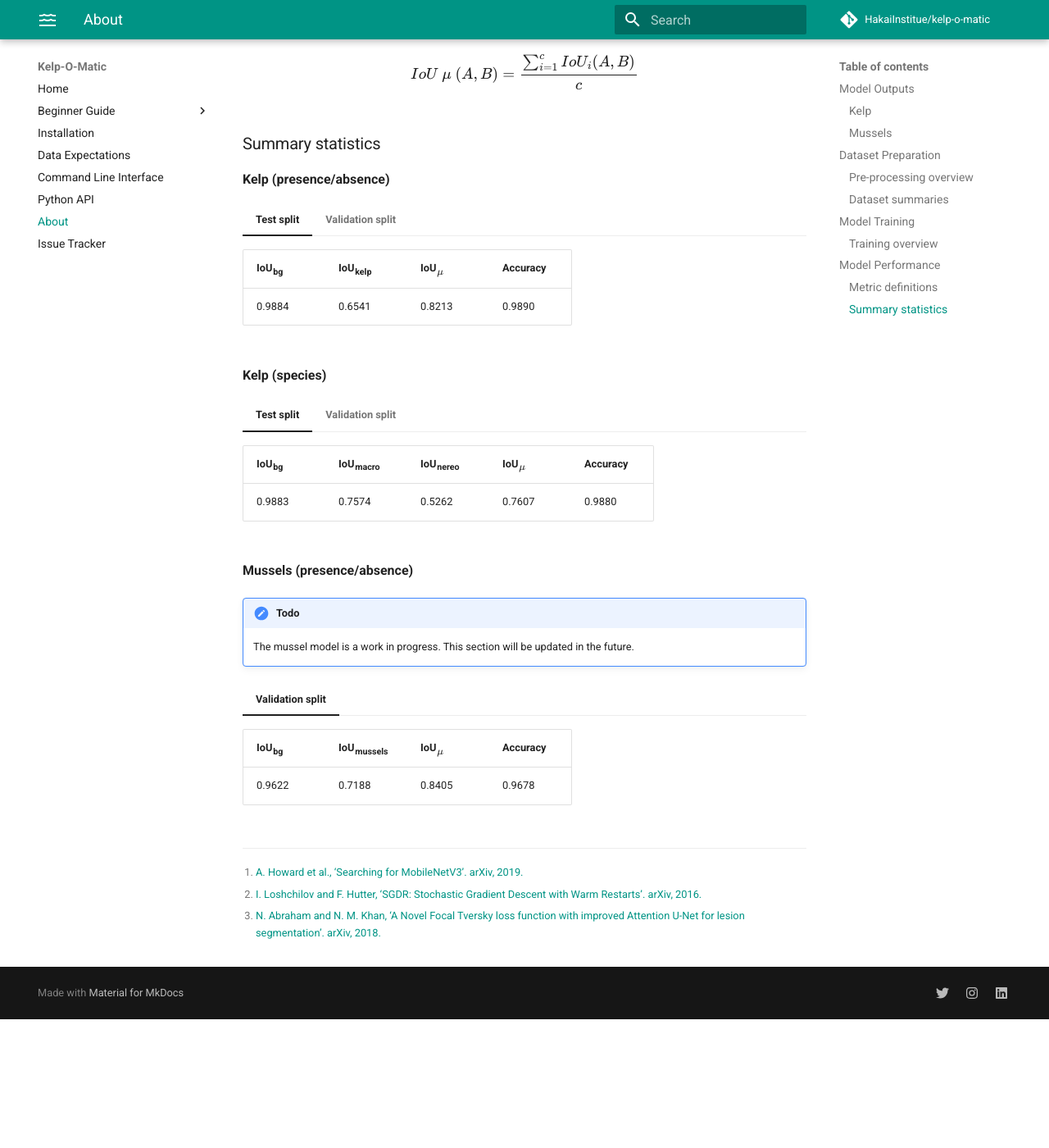
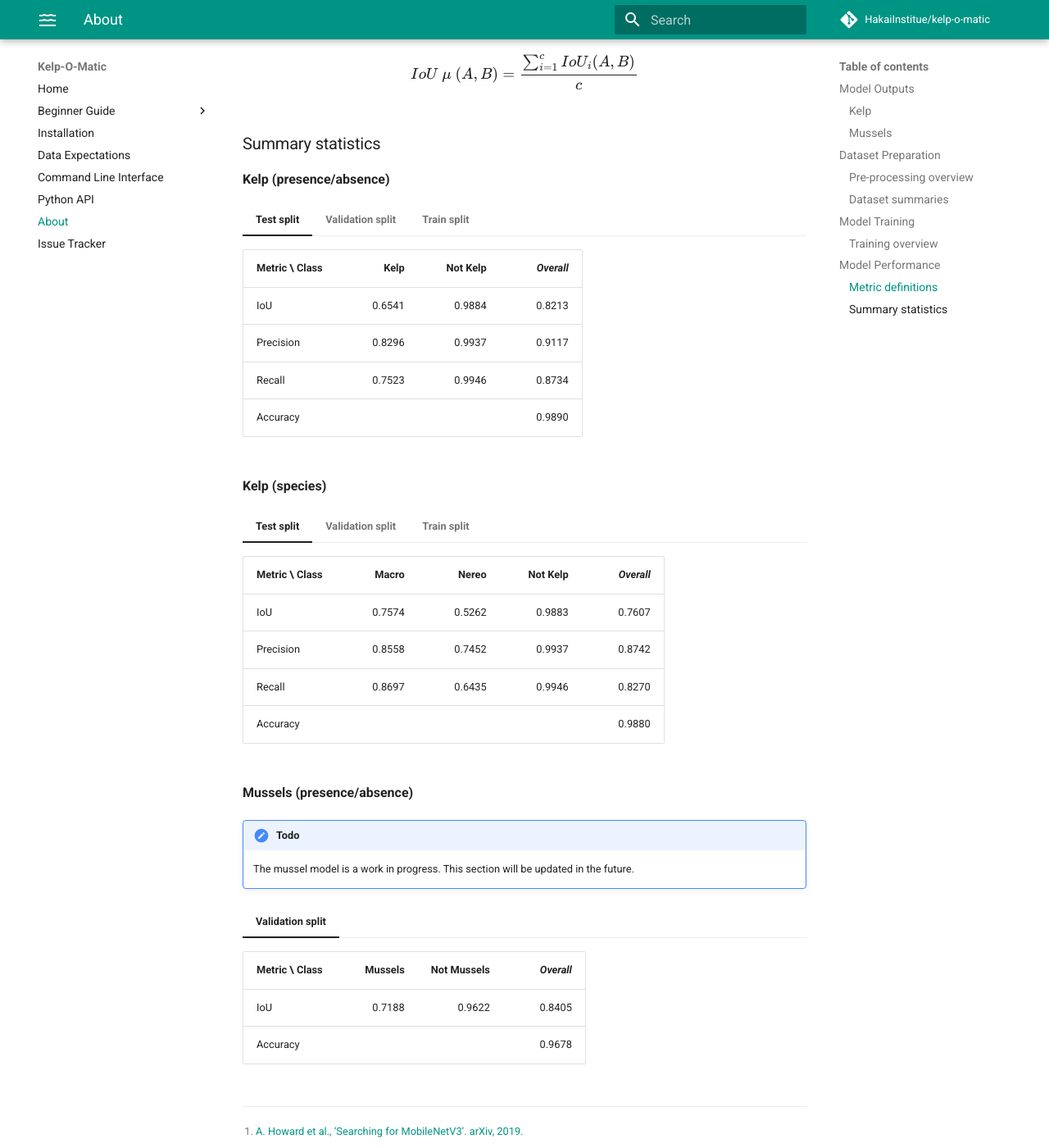
Before and after one commit to HakaiInstitute/kelp-o-matic, an MkDocs documentation site: the page built from docs/about.md, in a window 1280 px wide and 1400 px high, scrolled down 3738 px. Shown: the whole window at 82% size. Built offline with MkDocs 1.6.1 and Material for MkDocs 9.7.7, drawn with Linux system fonts in a browser that asks for light colours; comment, search, counter and statistics services are not loaded; before the commit the page ends 4981 px from its top, so only the background shows below that.

Commit message:
Update performance stats

```diff
--- a/docs/about.md
+++ b/docs/about.md
@@ -194,29 +194,59 @@
 
 === "Test split"
 
-    | IoU~bg~ | IoU~kelp~ | IoU~$\mu$~ | Accuracy |
-    |---------|-----------|------------|----------|
-    | 0.9884  | 0.6541    | 0.8213     | 0.9890   |
+    | Metric \\ Class |   Kelp | Not Kelp | *Overall* |
+    |:----------------|-------:|---------:|----------:|
+    | IoU             | 0.6541 |   0.9884 |    0.8213 |
+    | Precision       | 0.8296 |   0.9937 |    0.9117 |
+    | Recall          | 0.7523 |   0.9946 |    0.8734 |
+    | Accuracy        |        |          |    0.9890 |
 
 === "Validation split"
 
-    | IoU~bg~ | IoU~kelp~ | IoU~$\mu$~ | Accuracy |
-    |---------|-----------|------------|----------|
-    | 0.9857  | 0.6964    | 0.8410     | 0.9865   |
+    | Metric \\ Class |   Kelp | Not Kelp | *Overall* |
+    |:----------------|-------:|---------:|----------:|
+    | IoU             | 0.6964 |   0.9857 |    0.8410 |
+    | Precision       | 0.7585 |   0.9969 |    0.8777 |
+    | Recall          | 0.8917 |   0.9886 |    0.9402 |
+    | Accuracy        |        |          |    0.9865 |
+
+=== "Train split"
+
+    | Metric \\ Class |   Kelp | Not Kelp | *Overall* |
+    |:----------------|-------:|---------:|----------:|
+    | IoU             | 0.7786 |   0.9716 |    0.8751 |
+    | Precision       | 0.8510 |   0.9889 |    0.9200 |
+    | Recall          | 0.8980 |   0.9822 |    0.9401 |
+    | Accuracy        |        |          |    0.9757 |
 
 **Kelp (species)**
 
 === "Test split"
 
-    | IoU~bg~ | IoU~macro~ | IoU~nereo~ | IoU~$\mu$~   | Accuracy |
-    |---------|------------|------------|--------|----------|
-    | 0.9883  | 0.7574     | 0.5262     | 0.7607 | 0.9880   |
+    | Metric \\ Class |  Macro |  Nereo | Not Kelp | *Overall* |
+    |:----------------|-------:|-------:|---------:|----------:|
+    | IoU             | 0.7574 | 0.5262 |   0.9883 |    0.7607 |
+    | Precision       | 0.8558 | 0.7452 |   0.9937 |    0.8742 |
+    | Recall          | 0.8697 | 0.6435 |   0.9946 |    0.8270 |
+    | Accuracy        |        |        |          |    0.9880 |
 
 === "Validation split"
 
-    | IoU~bg~ | IoU~macro~ | IoU~nereo~ | IoU~$\mu$~   | Accuracy |
-    |---------|------------|------------|--------|----------|
-    | 0.9423  | 0.7392     | 0.4369     | 0.7810 | 0.9522   |
+    | Metric \\ Class |  Macro |  Nereo | Not Kelp | *Overall* |
+    |:----------------|-------:|-------:|---------:|----------:|
+    | IoU             | 0.7392 | 0.4369 |   0.9423 |    0.7810 |
+    | Precision       | 0.7942 | 0.5128 |   0.9848 |    0.8367 |
+    | Recall          | 0.9126 | 0.7696 |   0.9562 |    0.9055 |
+    | Accuracy        |        |        |          |    0.9522 |
+
+=== "Train split"
+
+    | Metric \\ Class |  Macro |  Nereo | Not Kelp | *Overall* |
+    |:----------------|-------:|-------:|---------:|----------:|
+    | IoU             | 0.8133 | 0.5722 |   0.9579 |    0.8118 |
+    | Precision       | 0.8845 | 0.6741 |   0.9828 |    0.8719 |
+    | Recall          | 0.9075 | 0.7141 |   0.9742 |    0.8855 |
+    | Accuracy        |        |        |          |    0.9649 |
 
 **Mussels (presence/absence)**
 
@@ -226,6 +256,7 @@
 
 === "Validation split"
 
-    | IoU~bg~ | IoU~mussels~ | IoU~$\mu$~   | Accuracy |
-    |---------|--------------|--------|----------|
-    | 0.9622  | 0.7188       | 0.8405 | 0.9678   |
+    | Metric \\ Class | Mussels | Not Mussels | *Overall* |
+    |:----------------|--------:|------------:|----------:|
+    | IoU             |  0.7188 |      0.9622 |    0.8405 |
+    | Accuracy        |         |             |    0.9678 |
```
